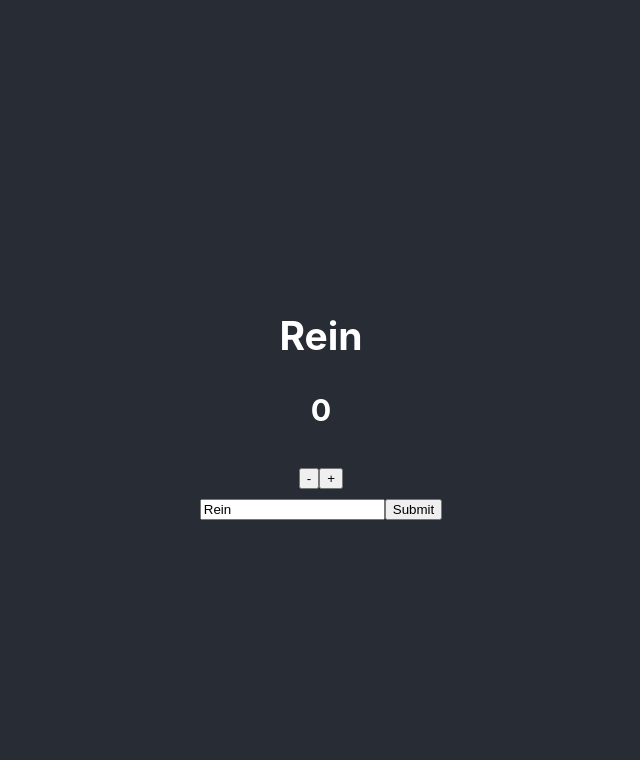
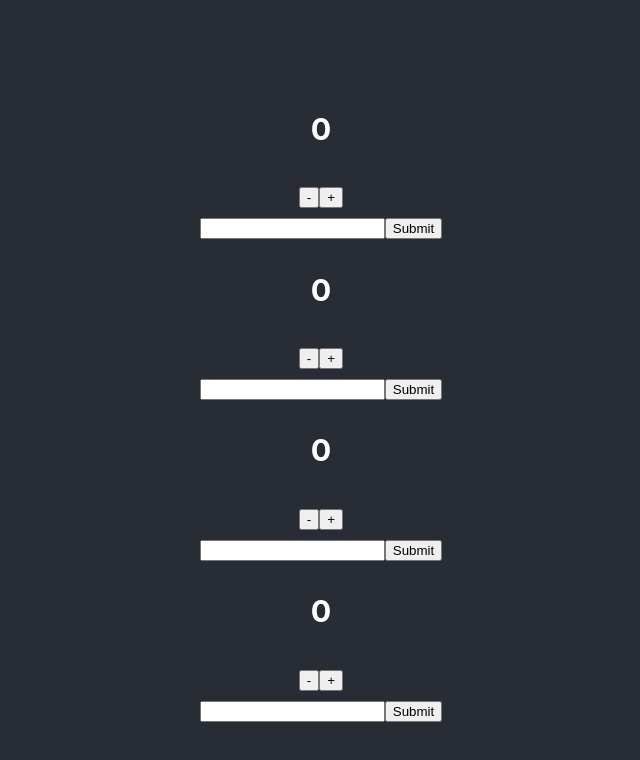
Before and after one commit to Reinoptland/cb-props-example, a React (Create React App) app: page / in a window 1280 px wide. Shown: the top 760 px of the page, without its empty margins (319-959 px from the left). Built offline with nearby package versions, Linux system fonts and the light colour scheme.

Commit message:
Multiple players (4)

```diff
--- a/src/App.js
+++ b/src/App.js
@@ -8,6 +8,9 @@ function App() {
     <div className="App">
       <header className="App-header">
         <Player />
+        <Player />
+        <Player />
+        <Player />
       </header>
     </div>
   );
--- a/src/components/Player.js
+++ b/src/components/Player.js
@@ -1,7 +1,7 @@
 import { useState } from "react";
 
 export default function Player() {
-  const [player, setPlayer] = useState({ name: "Rein", score: 0 });
+  const [player, setPlayer] = useState({ name: "", score: 0 });
   const [editMode, setEditMode] = useState(true);
 
   function changeScore(number) {
```
